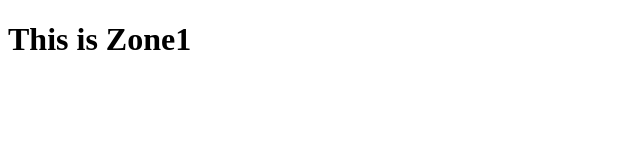
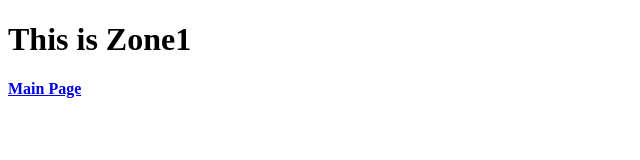
Before and after one commit to phanivyasc/TestProject_HTML, a plain HTML site: page resources/pages/zone1.html in a window 1280 px wide. Shown: the whole page, without its empty margins (0-640 px from the left). Drawn offline with Linux system fonts and the light colour scheme.

Commit message:
adding page navigation

```diff
--- a/resources/pages/zone1.html
+++ b/resources/pages/zone1.html
@@ -6,5 +6,6 @@
 </head>
 <body>
     <h1>This  is Zone1</h1>
+    <b><a href="../../index.html">Main Page</a></b>
 </body>
 </html>
```
Also changed, not shown: resources/pages/zone2.html (+1 -0 lines), resources/pages/zone3.html (+1 -0 lines).
